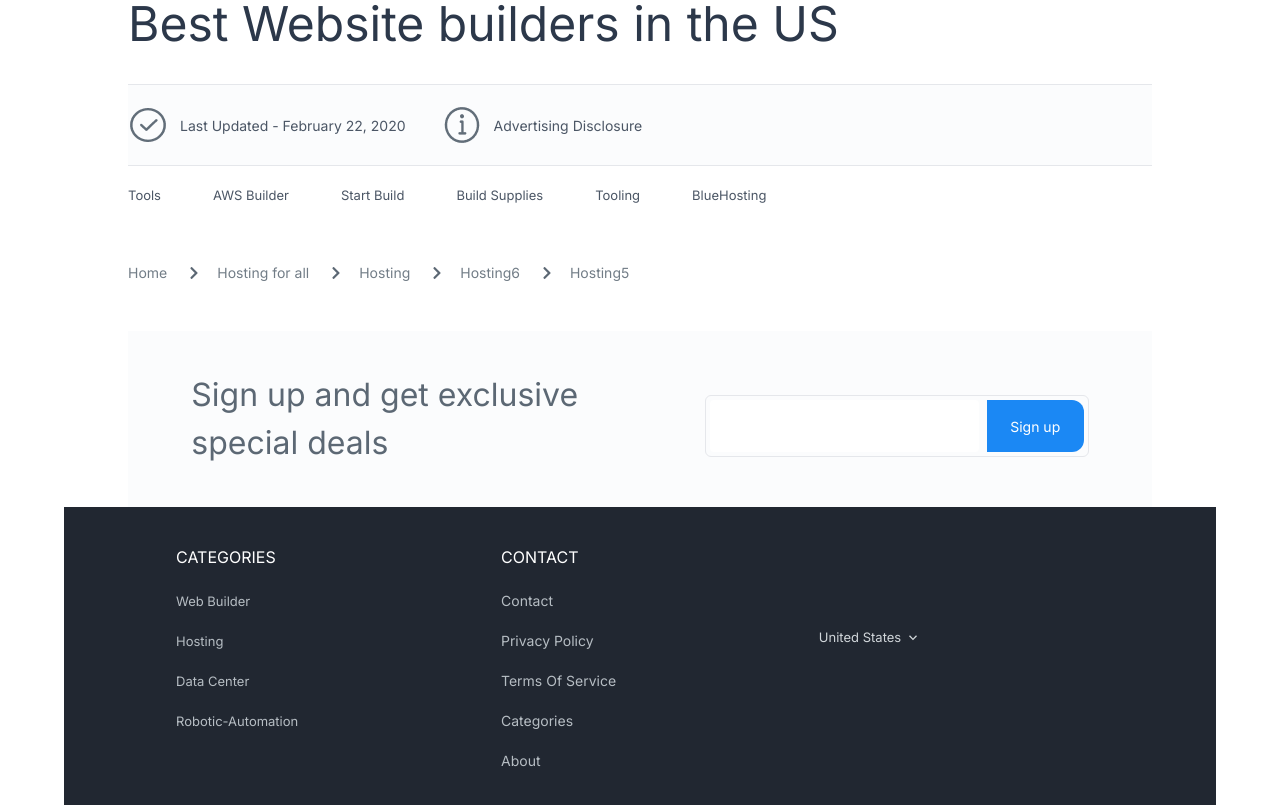
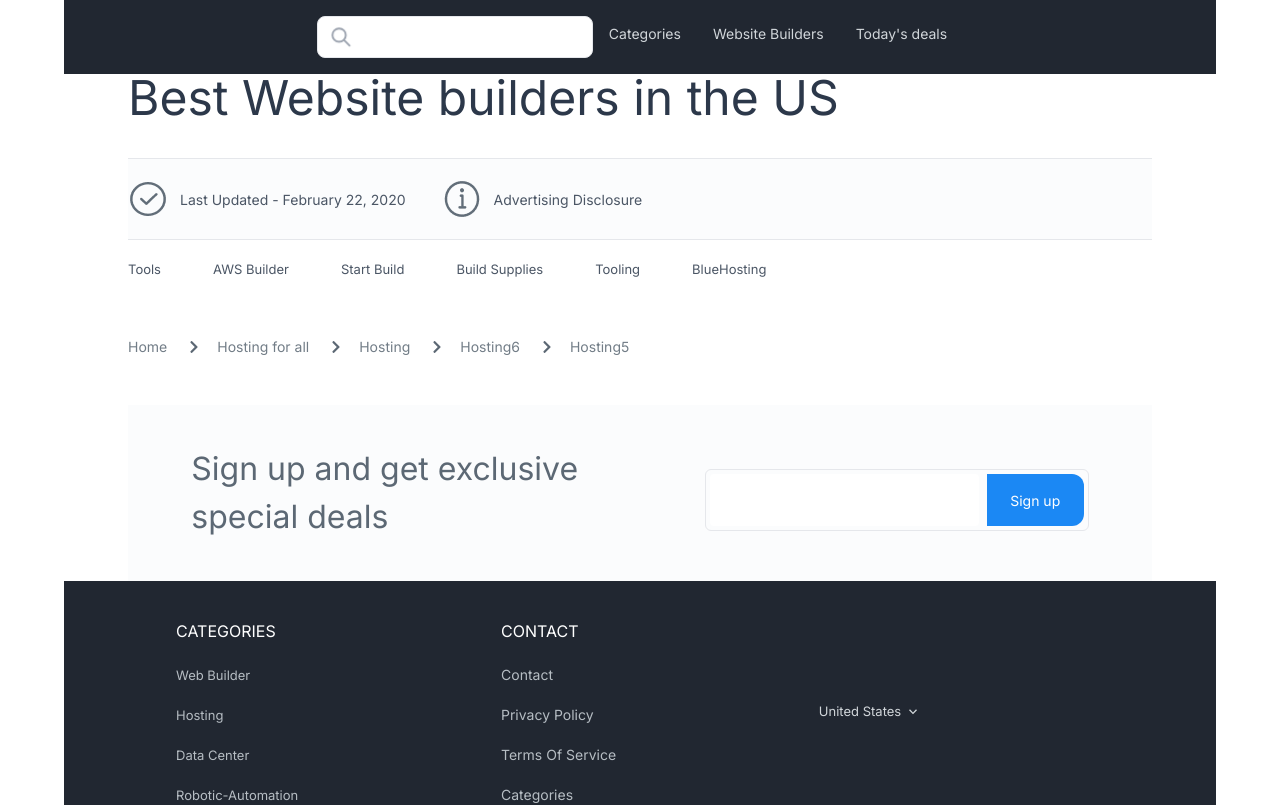
Before and after one commit to RashedAkash/radiant-riches, a Next.js app: page / in a window 1280 px wide. Shown: the top 805 px of the page. Built offline with nearby package versions, Linux system fonts and the light colour scheme.

Commit message:
navbar design complete

```diff
--- a/src/components/Navbar.jsx
+++ b/src/components/Navbar.jsx
@@ -2,9 +2,113 @@
 
 const Navbar = () => {
   return (
-    <div>
+    <nav className=" bg-[#212731]">
+      <div className="navbar ">
+        <div className="navbar-start">
+          <div className="dropdown">
+            <div tabIndex={0} role="button" className="btn btn-ghost lg:hidden">
+              <svg
+                xmlns="http://www.w3.org/2000/svg"
+                className="h-5 w-5 text-white"
+                fill="none"
+                viewBox="0 0 24 24"
+                stroke="currentColor"
+              >
+                <path
+                  strokeLinecap="round"
+                  strokeLinejoin="round"
+                  strokeWidth="2"
+                  d="M4 6h16M4 12h8m-8 6h16"
+                />
+              </svg>
+            </div>
 
-    </div>
+            <ul
+              tabIndex={0}
+              className="menu menu-sm dropdown-content mt-3 z-[1] p-2 shadow bg-base-100 rounded-box w-52"
+            >
+              <li>
+                <a className="">Categories</a>
+              </li>
+              <li>
+                <a>Website Builders</a>
+              </li>
+              <li>
+                <a>Today's deals</a>
+              </li>
+            </ul>
+          </div>
+        </div>
+        <div className="navbar-center hidden lg:flex ">
+          <ul className="menu menu-horizontal px-1 text-[14px] text-[#D1D6DA]">
+            <div class="relative flex items-center   ">
+              <span class="absolute">
+                <button className="btn btn-ghost btn-circle">
+                  <svg
+                    xmlns="http://www.w3.org/2000/svg"
+                    className="h-6 w-6 text-gray-400"
+                    fill="none"
+                    viewBox="0 0 24 24"
+                    stroke="currentColor"
+                  >
+                    <path
+                      strokeLinecap="round"
+                      strokeLinejoin="round"
+                      strokeWidth="2"
+                      d="M21 21l-6-6m2-5a7 7 0 11-14 0 7 7 0 0114 0z"
+                    />
+                  </svg>
+                </button>
+              </span>
+
+              <input
+                type="email"
+                placeholder=""
+                class="block w-full py-2.5 text-gray-700 placeholder-black bg-white border border-gray-200 rounded-lg pl-11 pr-5 rtl:pr-11 rtl:pl-5 dark:bg-white dark:text-gray-900 dark:border-gray-600 focus:border-blue-400 dark:focus:border-blue-300 focus:ring-blue-300 focus:outline-none focus:ring focus:ring-opacity-40"
+              />
+            </div>
+
+            <li>
+              <a className="">Categories</a>
+            </li>
+            <li>
+              <a>Website Builders</a>
+            </li>
+            <li>
+              <a>Today's deals</a>
+            </li>
+          </ul>
+        </div>
+        <div className="navbar-end">
+          <div class="relative lg:hidden flex items-center   ">
+            <span class="absolute">
+              <button className="btn btn-ghost btn-circle">
+                <svg
+                  xmlns="http://www.w3.org/2000/svg"
+                  className="h-6 w-6 text-gray-400"
+                  fill="none"
+                  viewBox="0 0 24 24"
+                  stroke="currentColor"
+                >
+                  <path
+                    strokeLinecap="round"
+                    strokeLinejoin="round"
+                    strokeWidth="2"
+                    d="M21 21l-6-6m2-5a7 7 0 11-14 0 7 7 0 0114 0z"
+                  />
+                </svg>
+              </button>
+            </span>
+
+            <input
+              type="email"
+              placeholder=""
+              class="block w-full py-2.5 text-gray-700 placeholder-black bg-white border border-gray-200 rounded-lg pl-11 pr-5 rtl:pr-11 rtl:pl-5 dark:bg-white dark:text-gray-900 dark:border-gray-600 focus:border-blue-400 dark:focus:border-blue-300 focus:ring-blue-300 focus:outline-none focus:ring focus:ring-opacity-40"
+            />
+          </div>
+        </div>
+      </div>
+    </nav>
   );
 };
 
```
